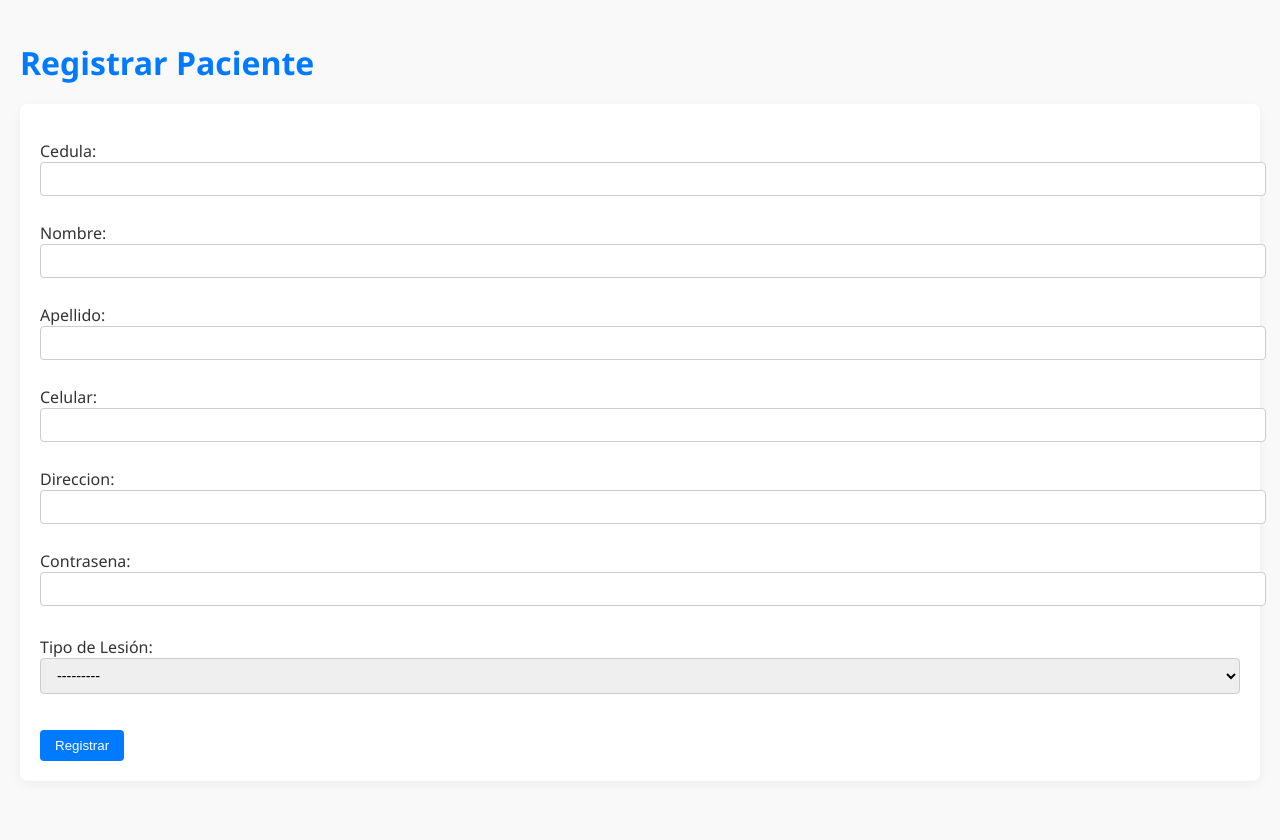
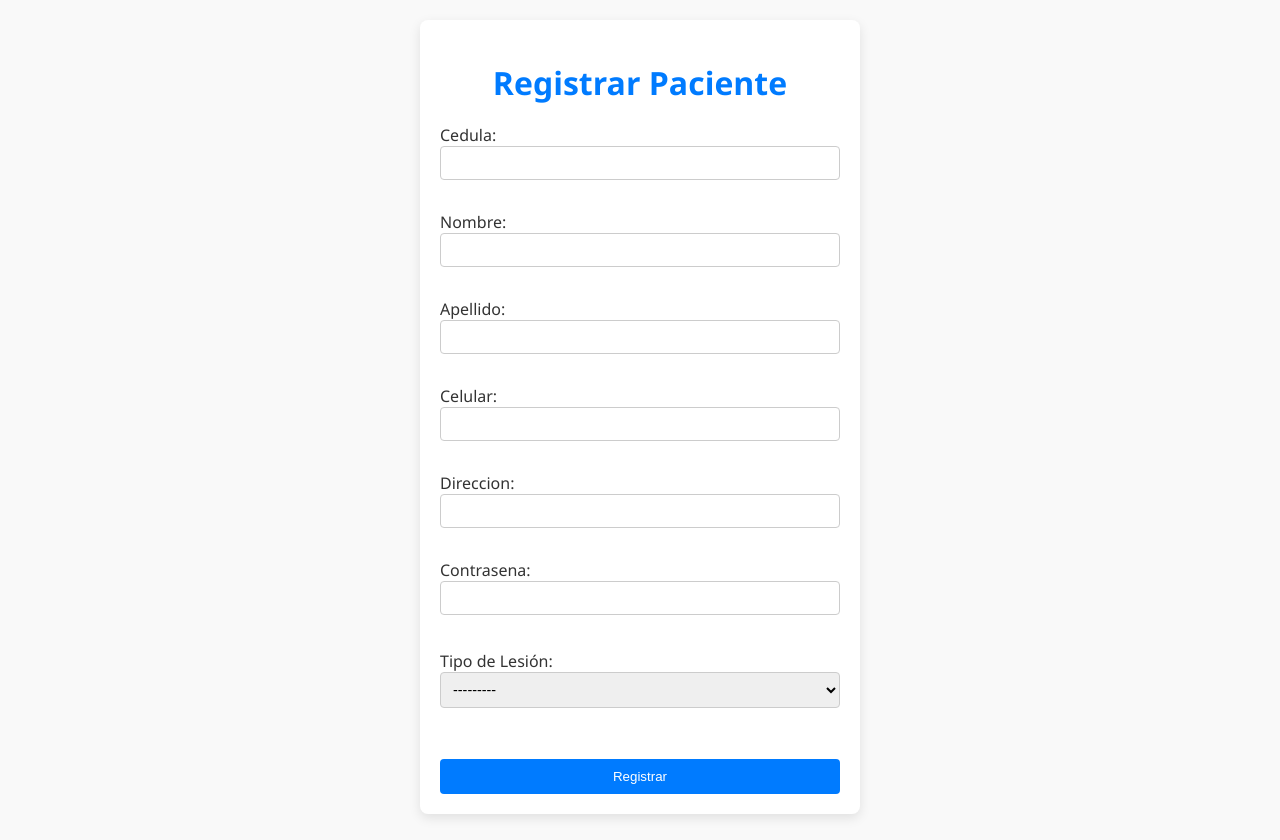
Before and after one commit to TheMatt23/Proyecto, a Django app: page /paciente/ in a window 1280 px wide. Before the commit the page ends 761 px from the top, so only its background shows below. Run offline with Django 5.2, Linux system fonts and the light colour scheme; data that the repository does not hold is empty.

Commit message:
cambio estilos

```diff
--- a/formularioPaciente/templates/registrarPaciente.html
+++ b/formularioPaciente/templates/registrarPaciente.html
@@ -10,30 +10,38 @@
             color: #333; /* gris oscuro */
             margin: 0;
             padding: 20px;
+            display: flex;
+            justify-content: center;
+            align-items: flex-start;
+            height: 100vh;
         }
 
         h1 {
             color: #007BFF; /* celeste */
             margin-bottom: 20px;
+            text-align: center;
+            width: 100%;
         }
 
         form {
             background-color: #fff; /* blanco */
             padding: 20px;
             border-radius: 8px;
-            box-shadow: 0 4px 12px rgba(0, 0, 0, 0.05);
-            margin-bottom: 20px;
+            box-shadow: 0 4px 12px rgba(0, 0, 0, 0.1);
+            width: 80%;
+            max-width: 400px;
         }
 
         button {
             background-color: #007BFF; /* celeste */
             color: #fff; /* blanco */
-            padding: 8px 15px;
+            padding: 10px 20px;
             border: none;
             border-radius: 4px;
             cursor: pointer;
-            margin-top: 10px;
+            margin-top: 20px;
             transition: background-color 0.3s;
+            width: 100%;
         }
 
         button:hover {
@@ -44,21 +52,23 @@
         form input[type="number"],
         form select {
             width: 100%;
-            padding: 8px 12px;
-            margin-bottom: 10px;
+            padding: 8px;
+            margin-bottom: 15px;
             border: 1px solid #ccc;
             border-radius: 4px;
             font-size: 0.9em;
+            box-sizing: border-box;
         }
 
         form textarea {
             width: 100%;
-            padding: 8px 12px;
-            margin-bottom: 10px;
+            padding: 8px;
+            margin-bottom: 15px;
             border: 1px solid #ccc;
             border-radius: 4px;
             font-size: 0.9em;
             resize: vertical;
+            box-sizing: border-box;
         }
 
         .formset {
@@ -72,9 +82,10 @@
     </style>
 </head>
 <body>
-    <h1>Registrar Paciente</h1>
 
     <form method="post">
+        <h1>Registrar Paciente</h1>
+
         {% csrf_token %}
         {{ paciente_form.as_p }}
 
```
